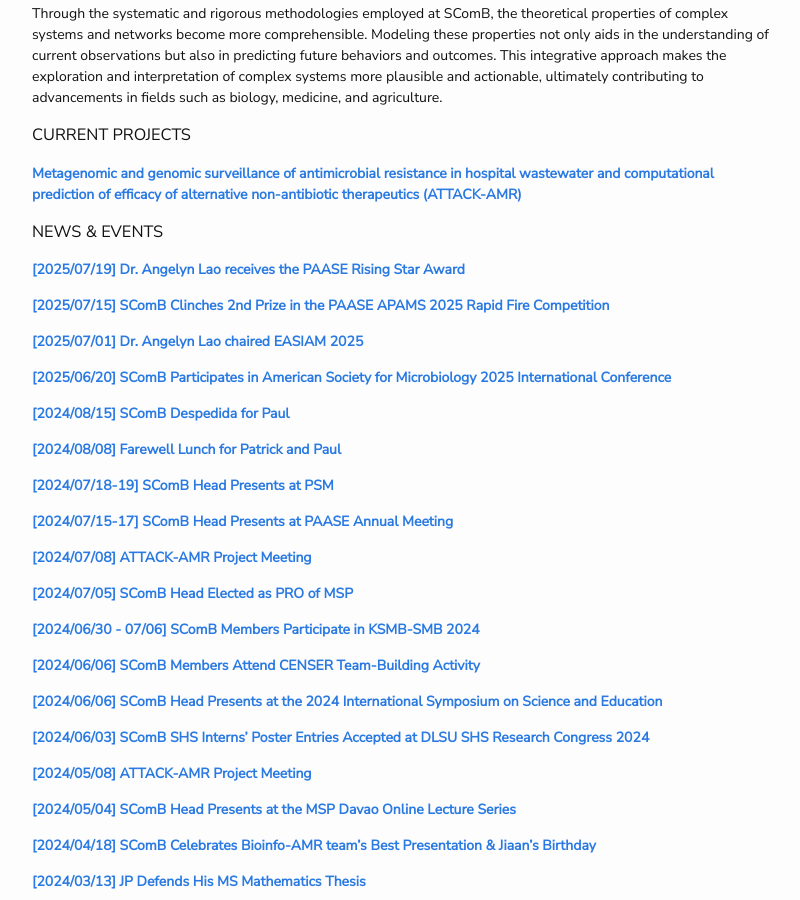
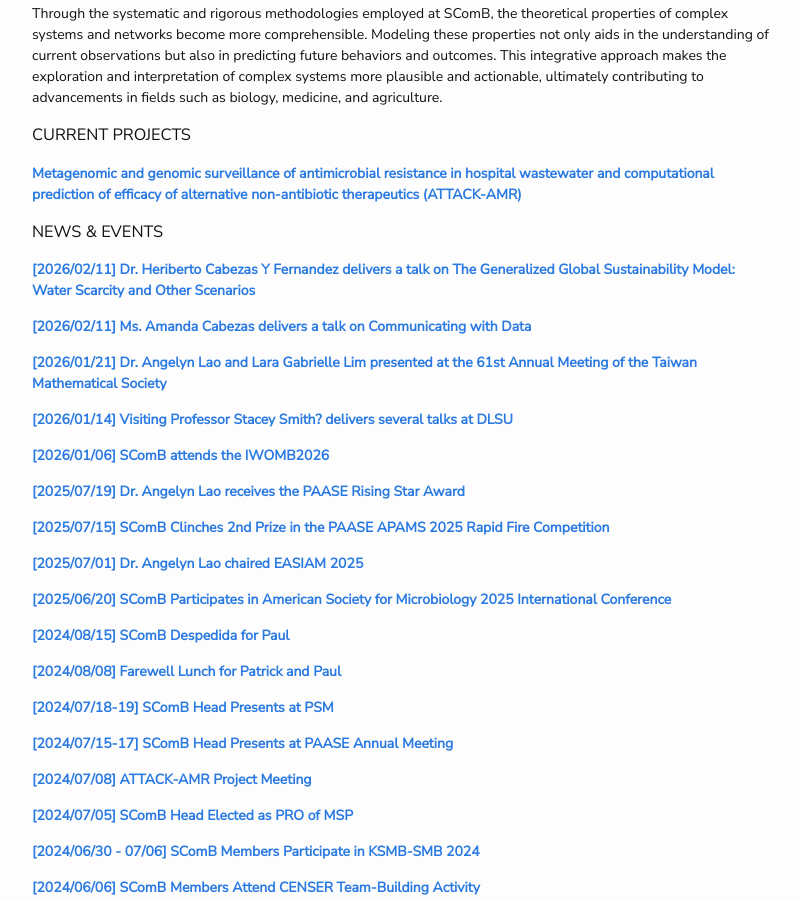
Before and after one commit to dlsu-scomb/dlsu-scomb.github.io, a Jekyll site: the page built from index.md, in a window 1280 px wide and 900 px high, scrolled down 394 px. Shown: the whole window, without its empty margins (238-1038 px from the left). Built offline with Jekyll 4.4.1, drawn with Linux system fonts in a browser that asks for light colours; nearby versions of some CDN libraries; a style sheet for code colours, icons or effects is not loaded.

Commit message:
Update index.md

```diff
--- a/index.md
+++ b/index.md
@@ -15,6 +15,16 @@ Through the systematic and rigorous methodologies employed at SComB, the theoret
 [**Metagenomic and genomic surveillance of antimicrobial resistance in hospital wastewater and computational prediction of efficacy of alternative non-antibiotic therapeutics (ATTACK-AMR)**](/projects/#attack_amr)
 
 ### NEWS & EVENTS
+
+[**[2026/02/11] Dr. Heriberto Cabezas Y Fernandez delivers a talk on The Generalized Global Sustainability Model: Water Scarcity and Other Scenarios**](/events/#HC20260211)
+
+[**[2026/02/11] Ms. Amanda Cabezas delivers a talk on Communicating with Data**](/events/#AC20260211)
+
+[**[2026/01/21] Dr. Angelyn Lao and Lara Gabrielle Lim presented at the 61st Annual Meeting of the Taiwan Mathematical Society**](/events/#TMS20260121)
+
+[**[2026/01/14] Visiting Professor Stacey Smith? delivers several talks at DLSU**](/events/#SS20260114)
+
+[**[2026/01/06] SComB attends the IWOMB2026**](/events/#IWOMB20260106)
 
 [**[2025/07/19] Dr. Angelyn Lao receives the PAASE Rising Star Award**](/events/#PAASE20250719)
 
```
